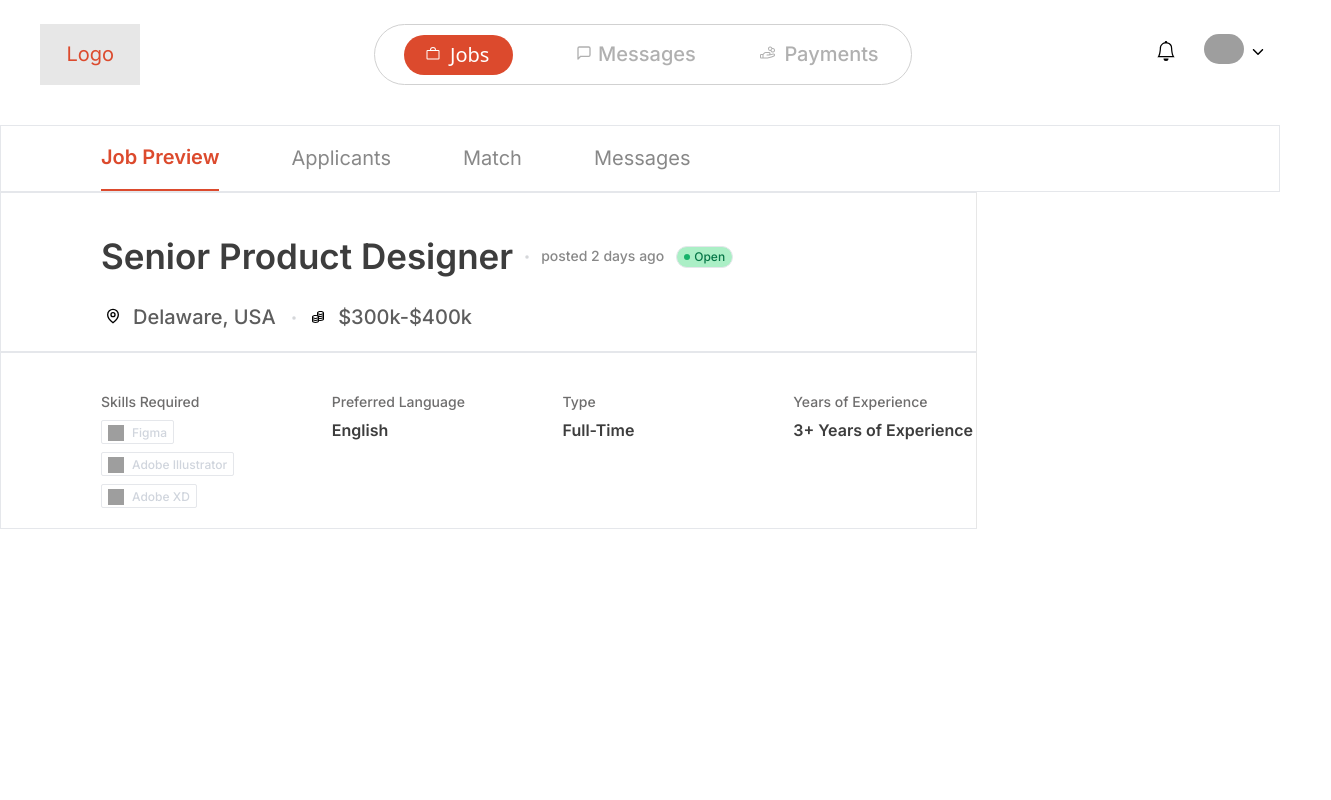
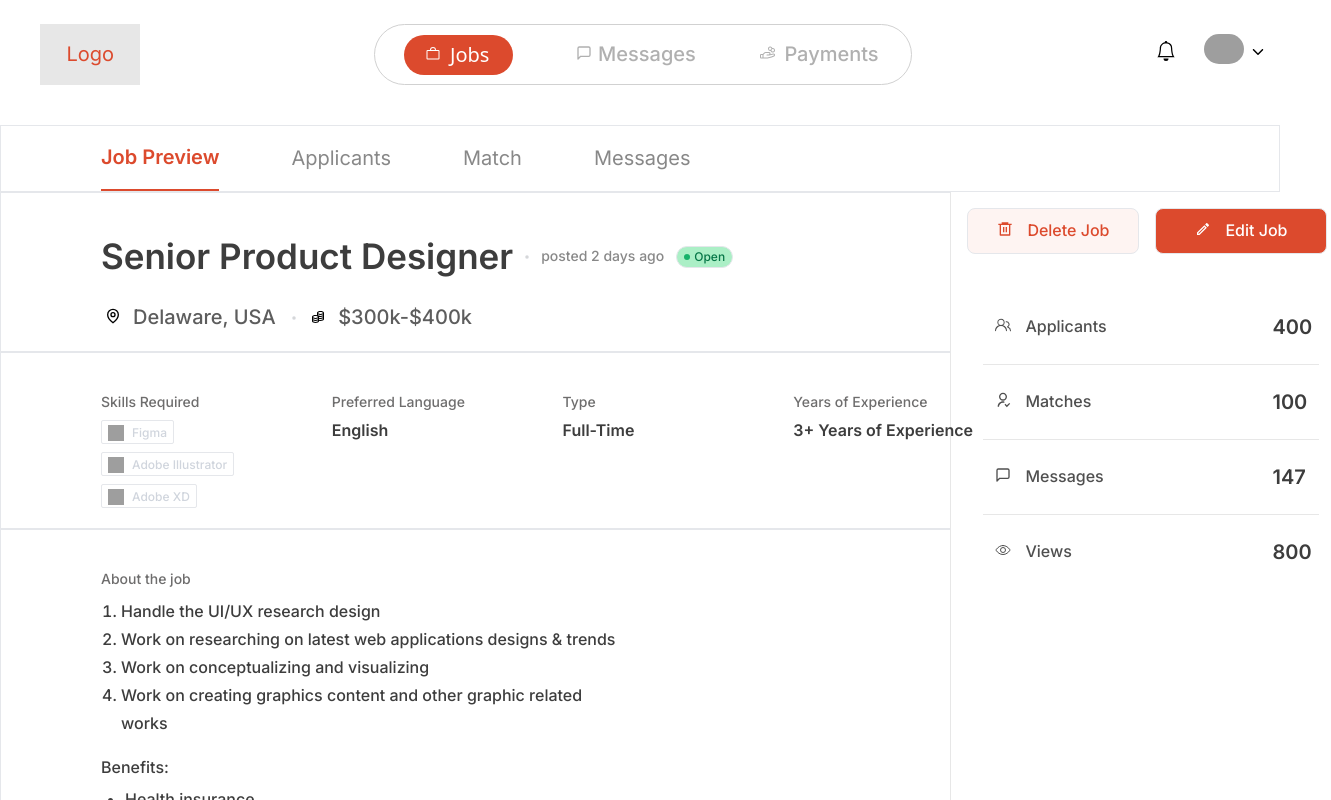
Before and after one commit to kash2104/clade-frontend, a Next.js app: page / in a window 1280 px wide. Shown: the top 800 px of the page, 1331 px wide, since content can reach past the window. Built offline with nearby package versions, Linux system fonts and the light colour scheme; grey boxes are pictures that could not be loaded.

Commit message:
applicants bar modified.

```diff
--- a/app/page.tsx
+++ b/app/page.tsx
@@ -5,6 +5,15 @@ import NavBar from "./components/NavBar";
 import JobPreviewBar from "./components/JobPreviewBar";
 import JobHeading from "./components/JobHeading";
 import Requirements from "./components/Requirements";
+import About from "./components/About";
+import Company from "./components/Company";
+import { RiDeleteBin6Line, RiUserFollowLine } from "react-icons/ri";
+import Button from "./components/Button";
+import { MdOutlineEdit } from "react-icons/md";
+import Applicants from "./components/Applicants";
+import { GoPeople } from "react-icons/go";
+import { FiMessageSquare } from "react-icons/fi";
+import { IoEyeOutline } from "react-icons/io5";
 
 export default function Home() {
   return (
@@ -20,17 +29,73 @@ export default function Home() {
           </div>
 
           <div className="flex">
-            <div className="flex w-[76.331019%] flex-col">
+            <div className="flex w-[74.331019%] flex-col">
               <div className="border border-r-[rgba(231,231,231,1)]">
                 <JobHeading />
               </div>
               <div className="border border-r-[rgba(231,231,231,1)]">
                 <Requirements />
               </div>
+
+              <div className="border border-r-[rgba(231,231,231,1)]">
+                <About />
+              </div>
+
+              <div className="border border-r-[rgba(231,231,231,1)] border-b-0">
+                <Company />
+              </div>
             </div>
 
             {/* right side delete job section */}
-            <div className="flex-col"></div>
+            <div className="flex-col h-[361px] gap-6 top-9">
+              <div className="flex w-[360px] h-[46px] gap-4 ml-4 mt-4">
+                <Button
+                  text={"Delete Job"}
+                  textColor={"rgba(220,74,45,1)"}
+                  bgColor={"rgba(254, 244, 242, 1)"}
+                  icon={<RiDeleteBin6Line />}
+                />
+
+                <Button
+                  text={"Edit Job"}
+                  textColor={"rgba(255,255,255,1)"}
+                  bgColor={"rgba(220,74,45,1)"}
+                  icon={<MdOutlineEdit />}
+                />
+              </div>
+
+              <div className="w-[360px] rounded-[5px] p-3 gap-4 flex flex-col mt-10 ml-5">
+                <Applicants
+                  text={"Applicants"}
+                  number={400}
+                  icon={<GoPeople />}
+                />
+
+                <div className="w-[336px] h-[1px] bg-[rgba(231,231,231,1)]"></div>
+
+                <Applicants
+                  text={"Matches"}
+                  number={100}
+                  icon={<RiUserFollowLine />}
+                />
+
+                <div className="w-[336px] h-[1px] bg-[rgba(231,231,231,1)]"></div>
+
+                <Applicants
+                  text={"Messages"}
+                  number={147}
+                  icon={<FiMessageSquare />}
+                />
+
+                <div className="w-[336px] h-[1px] bg-[rgba(231,231,231,1)]"></div>
+
+                <Applicants
+                  text={"Views"}
+                  number={800}
+                  icon={<IoEyeOutline />}
+                />
+              </div>
+            </div>
           </div>
         </div>
       </div>
```
